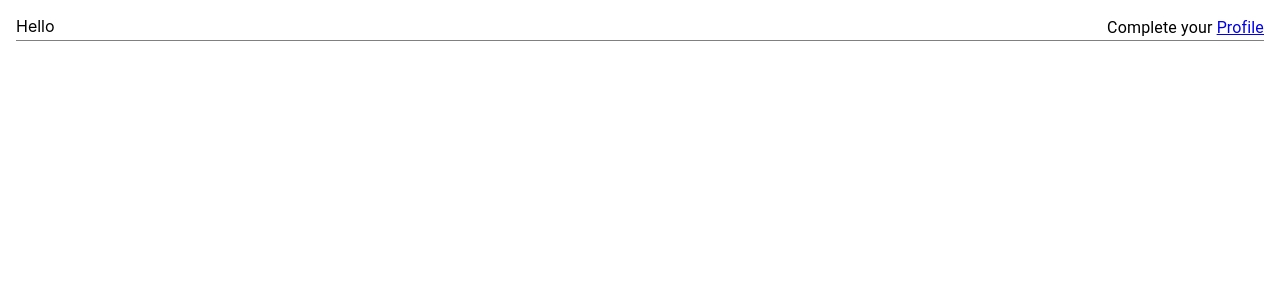
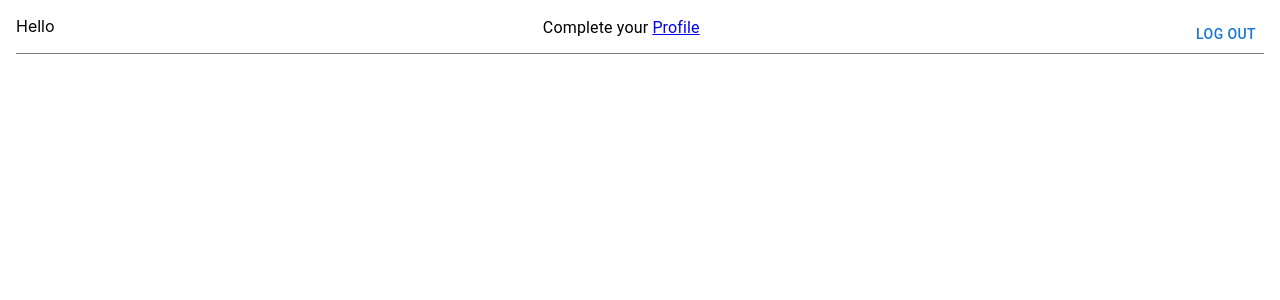
Before and after one commit to Mohdimran07/Expense-Tracker-APP, a React (Create React App) app: page / in a window 1280 px wide. Shown: the top 300 px of the page. Built offline with nearby package versions, Linux system fonts and the light colour scheme; sample sign-in values are in the browser's storage.

Commit message:
first commit

```diff
--- a/src/App.js
+++ b/src/App.js
@@ -1,5 +1,5 @@
 import { useContext } from "react";
-import { Route, Routes } from "react-router-dom";
+import { Navigate, Route, Routes } from "react-router-dom";
 import "./App.css";
 import Dashboard from "./components/dashboard/Dashboard";
 import Login from "./components/Form/Login";
@@ -17,6 +17,7 @@ function App() {
         <Route path="/signup" element={<SignUp />} />
         {isLoggedIn && <Route path="/" element={<Dashboard />} />}
         {isLoggedIn && <Route path="/profile" element={<Profile />} />}
+       <Route path="*" element={<Navigate to="/login" />} />
       </Routes>
     </div>
   );
--- a/src/components/Form/SignUp.js
+++ b/src/components/Form/SignUp.js
@@ -4,12 +4,13 @@ import LockOutlinedIcon from "@mui/icons-material/LockOutlined";
 import Input from "@mui/material/Input";
 import Button from "@mui/material/Button";
 import axios from "axios";
-import { Link } from "react-router-dom";
+import { Link, useNavigate } from "react-router-dom";
 // import { Link } from "react-router-dom";
 
 const SignUp = () => {
   const [emailId, setEmailId] = useState("");
   const [password, setPassword] = useState("");
+  const navigate = useNavigate();
   const [confirmPassword, setConfirmPassword] = useState("");
   const paperStyled = {
     padding: 30,
@@ -55,6 +56,7 @@ const SignUp = () => {
           .then((res) => {
             console.log(res);
             console.log("sucess");
+            navigate("/login")
           });
       }
     } catch (e) {
--- a/src/components/dashboard/Dashboard.js
+++ b/src/components/dashboard/Dashboard.js
@@ -1,9 +1,15 @@
-import { Typography } from '@mui/material'
-import React from 'react'
+import { Button, Typography } from '@mui/material'
+import React, { useContext } from 'react'
 import { Link } from 'react-router-dom'
+import ExpenseContext from '../../context-store/Expense-context'
 import './Dashboard.css'
 
 const Dashboard = () => {
+    const expCtx = useContext(ExpenseContext)
+    const logOutHandler = () => {
+       expCtx.logout()
+
+    }
   return (
     <div className='container'>
         <div>Hello</div>
@@ -12,6 +18,9 @@ const Dashboard = () => {
               Complete your <Link to="/profile">Profile</Link>
           </Typography>
       </div>
+      <div>
+          <Button onClick={logOutHandler}>Log out</Button>
+      </div>
 
     </div>
   )
```
